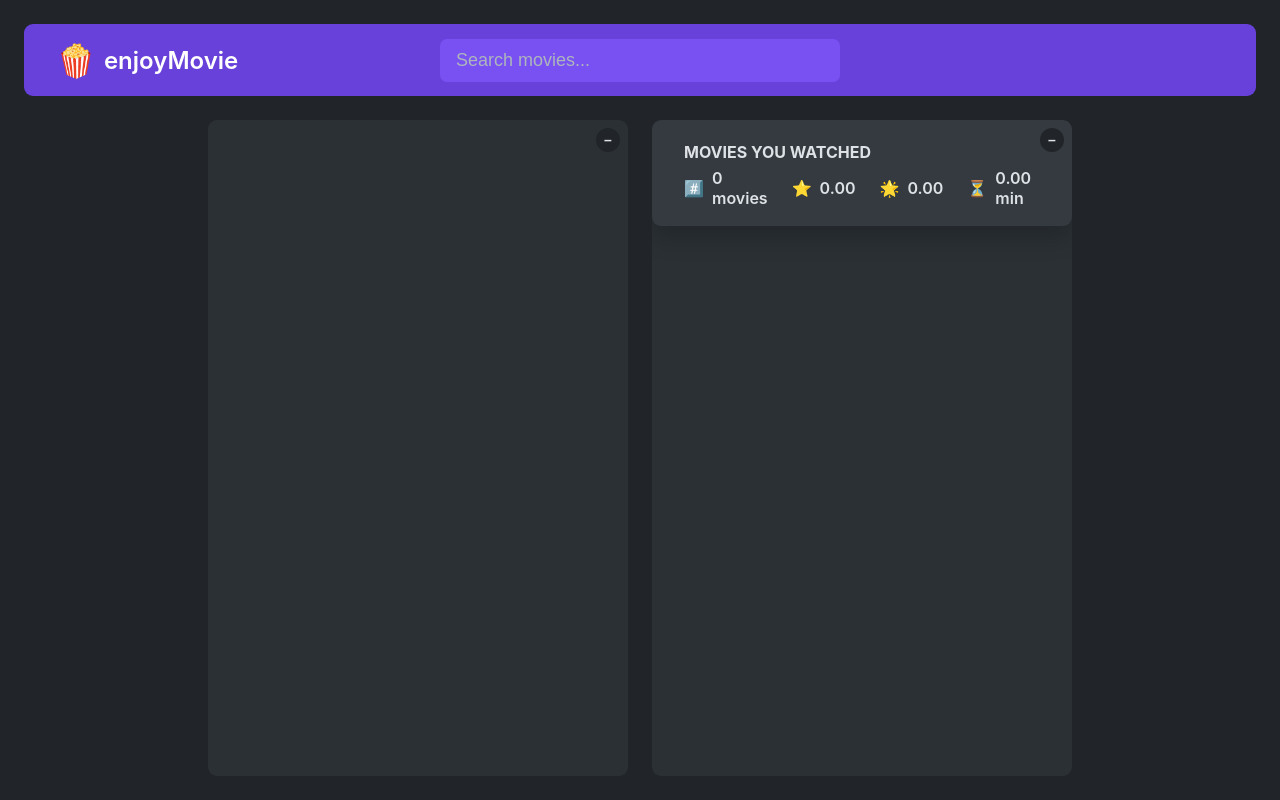
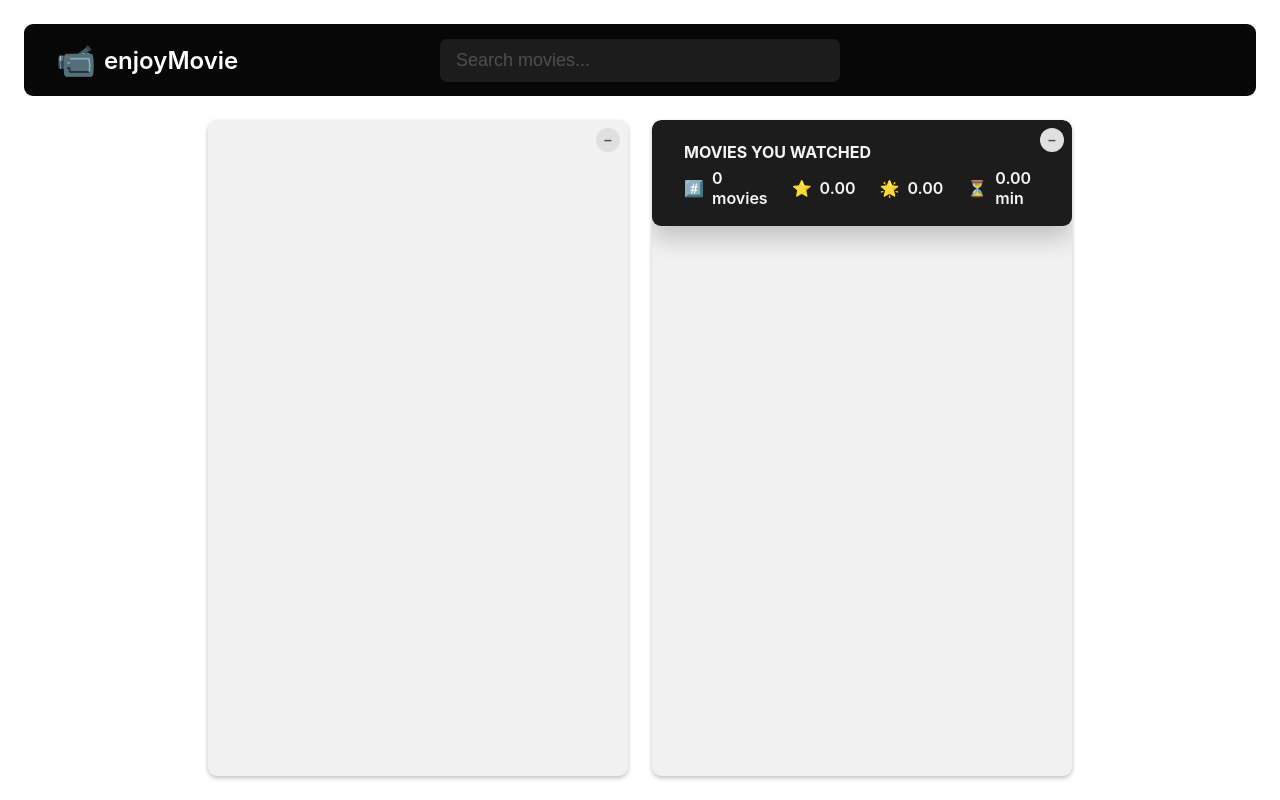
Before and after one commit to RezaRadfarDeveloper/vue-movie-rating, a Vue app: page / in a window 1280 px wide. Built offline with nearby package versions, Linux system fonts and the light colour scheme.

Commit message:
changes designs in colors variables

```diff
--- a/src/assets/index.css
+++ b/src/assets/index.css
@@ -1,8 +1,12 @@
 :root {
-  --color-primary: #6741d9;
-  --color-primary-light: #7950f2;
-  --color-text: #dee2e6;
-  --color-text-dark: #adb5bd;
+  --color-primary: #070707;
+  --color-primary-light: #1c1c1c;
+  --color-text-light: #f4f4f4;
+  --color-text-dark: #4f4f4f;
+  --color-background-primary: #ffffff;
+  --color-background-primary--light: #f1f1f1;
+  --color-background-primary--dark: #e0e0e0;
+  --color-background-ternary: #bababa;
   --color-background-100: #343a40;
   --color-background-500: #2b3035;
   --color-background-900: #212529;
@@ -24,8 +28,8 @@ body {
   font-family: -apple-system, BlinkMacSystemFont, 'Segoe UI', Roboto, Oxygen,
     Ubuntu, Cantarell, 'Open Sans', 'Helvetica Neue', sans-serif;
 
-  color: var(--color-text);
-  background-color: var(--color-background-900);
+  color: var(--color-text-dark);
+  background-color: var(--color-background-primary);
   padding: 2.4rem;
 }
 
@@ -52,8 +56,9 @@ body {
 .box {
   width: 42rem;
   max-width: 42rem;
-  background-color: var(--color-background-500);
+  background-color: var(--color-background-primary--light);
   border-radius: 0.9rem;
+  box-shadow: 0 2px 4px rgb(0, 0, 0, 0.25);
   overflow: scroll;
   position: relative;
 }
@@ -98,7 +103,7 @@ body {
   border-radius: 0.7rem;
   width: 40rem;
   transition: all 0.3s;
-  color: var(--color-text);
+  color: var(--color-text-light);
 
   /* background-color: var(--color-background-900); */
   background-color: var(--color-primary-light);
@@ -127,7 +132,7 @@ body {
   aspect-ratio: 1;
   border-radius: 50%;
   border: none;
-  background-color: var(--color-background-900);
+  background-color: var(--color-background-primary--dark);
   color: var(--color-text);
   font-size: 1.4rem;
   font-weight: bold;
@@ -213,7 +218,8 @@ body {
 .summary {
   padding: 2.2rem 3.2rem 1.8rem 3.2rem;
   border-radius: 0.9rem;
-  background-color: var(--color-background-100);
+  background-color: var(--color-primary-light);
+  color: var(--color-text-light);
   box-shadow: 0 1.2rem 2.4rem rgba(0, 0, 0, 0.2);
 }
 
@@ -262,7 +268,8 @@ body {
 .details-overview {
   width: 100%;
   padding: 2.4rem 3rem;
-  background-color: var(--color-background-100);
+  background-color: var(--color-primary-light);
+  color: var(--color-text-light);
   display: flex;
   flex-direction: column;
   gap: 1.4rem;
@@ -281,7 +288,7 @@ body {
 }
 
 .rating {
-  background-color: var(--color-background-100);
+  background-color: var(--color-primary-light);
   border-radius: 0.9rem;
   padding: 2rem 2.4rem;
   margin-bottom: 0.8rem;
@@ -293,7 +300,7 @@ body {
 
 .btn-add {
   background-color: var(--color-primary);
-  color: var(--color-text);
+  color: var(--color-text-light);
   border: none;
   border-radius: 10rem;
   font-size: 1.4rem;
--- a/src/components/Logo.vue
+++ b/src/components/Logo.vue
@@ -1,6 +1,6 @@
 <template>
   <div className="logo">
-    <span role="img">🍿</span>
+    <span role="img">📹</span>
     <h1>enjoyMovie</h1>
   </div>
 </template>
--- a/src/components/Star.vue
+++ b/src/components/Star.vue
@@ -10,8 +10,8 @@
       v-if="full"
       xmlns="http://www.w3.org/2000/svg"
       viewBox="0 0 20 20"
-      fill="#fcc419"
-      stroke="#fcc419"
+      fill="#aad3f3"
+      stroke="#aad3f3"
     >
       <path
         d="M9.049 2.927c.3-.921 1.603-.921 1.902 0l1.07 3.292a1 1 0 00.95.69h3.462c.969 0 1.371 1.24.588 1.81l-2.8 2.034a1 1 0 00-.364 1.118l1.07 3.292c.3.921-.755 1.688-1.54 1.118l-2.8-2.034a1 1 0 00-1.175 0l-2.8 2.034c-.784.57-1.838-.197-1.539-1.118l1.07-3.292a1 1 0 00-.364-1.118L2.98 8.72c-.783-.57-.38-1.81.588-1.81h3.461a1 1 0 00.951-.69l1.07-3.292z"
@@ -23,7 +23,7 @@
       xmlns="http://www.w3.org/2000/svg"
       fill="none"
       viewBox="0 0 24 24"
-      stroke="#fcc419"
+      stroke="#aad3f3"
     >
       <path
         strokeLinecap="round"
```
